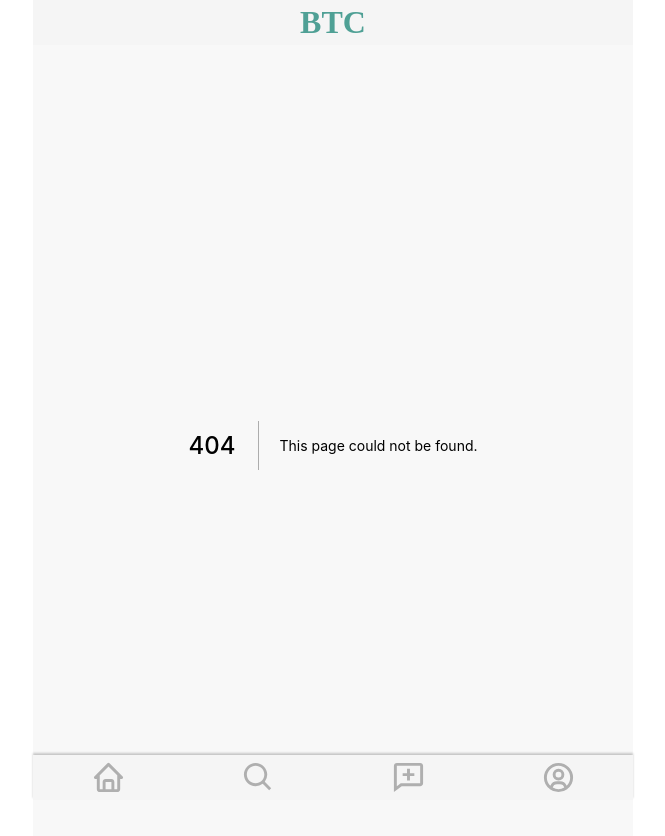
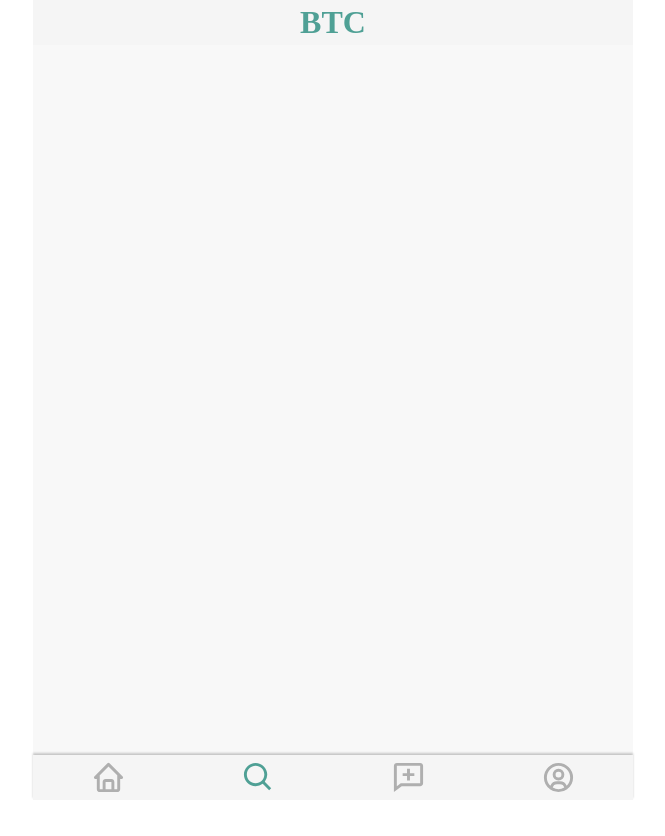
Before and after one commit to LWC421/btc_review, a Next.js app in the folder frontend/: page /cafe/post in a window 1280 px wide. Before the commit this address had no page. Shown: the top 836 px of the page, without its empty margins (307-972 px from the left). After the commit the page ends 800 px from the top, so only its background shows below. Built offline with nearby package versions, Linux system fonts and the light colour scheme; a web font is replaced by a local one.

Commit message:
[style]search -> cafe

```diff
--- a/frontend/components/layout/Navigation.tsx
+++ b/frontend/components/layout/Navigation.tsx
@@ -30,8 +30,8 @@ const Navigation = ({ router }: Props) => {
         <NavSt.Item onClick={() => route.push("/")}>
           <BiHome fontSize={iconSize} color={iconColor("")} />
         </NavSt.Item>
-        <NavSt.Item onClick={() => route.push("/search")}>
-          <BiSearch fontSize={iconSize} color={iconColor("search")} />
+        <NavSt.Item onClick={() => route.push("/cafe")}>
+          <BiSearch fontSize={iconSize} color={iconColor("cafe")} />
         </NavSt.Item>
         <NavSt.Item onClick={() => route.push("/post")}>
           <BiCommentAdd fontSize={iconSize} color={iconColor("post")} />
--- /dev/null
+++ b/frontend/pages/cafe/post.tsx
@@ -0,0 +1,11 @@
+import { NextPage } from "next";
+
+const Post: NextPage = () => {
+  return (
+    <>
+      <div></div>
+    </>
+  );
+};
+
+export default Post;
```
Also changed, not shown: frontend/pages/cafe/index.tsx (added, +11 -0 lines), frontend/pages/search/index.tsx (deleted, +0 -8 lines).
